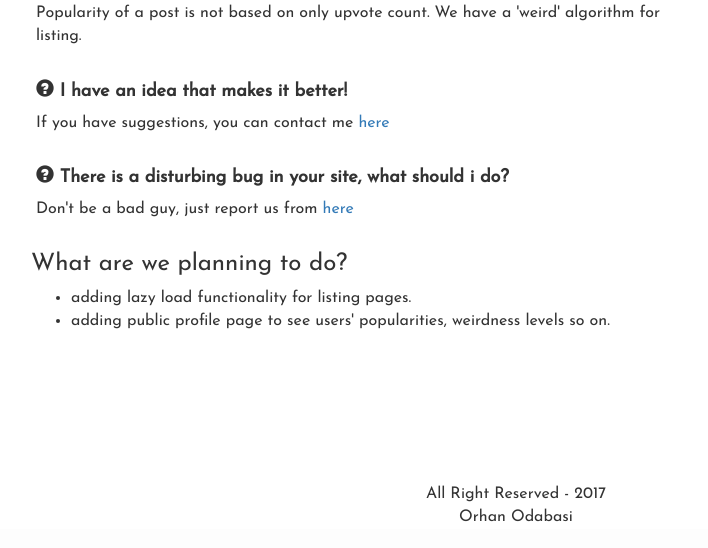
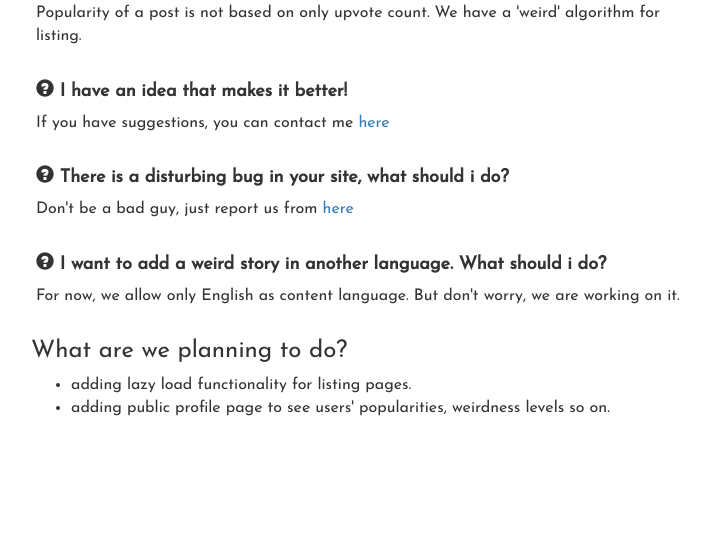
Before and after one commit to OrhanOdabasi/weirdbutreal, a Django app: page /help/ in a window 1280 px wide. Shown: the part 613-1161 px from the top of the page, without its empty margins (124-832 px from the left). Before the commit the page ends 1135 px from the top, so only its background shows below. Run offline with Django 3.2, Linux system fonts and the light colour scheme; data that the repository does not hold is empty; some libraries are stand-ins or nearby versions; some web fonts are replaced.

Commit message:
Model update for supported languages.

```diff
--- a/story/mails.py
+++ b/story/mails.py
@@ -3,7 +3,6 @@ import os
 from sendgrid.helpers.mail import *
 
 # this file includes mail functions to send confirm and reset keys to users
-# sendgrid_api = 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
 sg = sendgrid.SendGridAPIClient(apikey=os.environ.get("SENDGRID_API_KEY"))
 
 confirmation_sender = "confirmation@weirdbutreal.com"
--- a/story/models.py
+++ b/story/models.py
@@ -24,7 +24,6 @@ class Story(models.Model):
     category = models.CharField(choices=categories, max_length=15, verbose_name='Category')
     languages = (
         ('En', 'English'),
-        ('Tr', 'Turkish')
     )
     language = models.CharField(choices=languages, max_length=10, verbose_name='Language')
     popularity = models.IntegerField(default=0, verbose_name='Popularity')
--- a/story/templates/misc/help.html
+++ b/story/templates/misc/help.html
@@ -75,6 +75,16 @@
             Don't be a bad guy, just report us from <a href="mailto:0rh.odabasi+wbrbug@gmail.com">here</a>
           </p>
         </li>
+        <li>
+          <h4>
+            <span class="glyphicon glyphicon-question-sign" ></span>
+            I want to add a weird story in another language. What should i do?
+          </h4>
+          <p>
+            For now, we allow only English as content language. But don't worry, we are working on it.
+          </p>
+        </li>
+
       </ul>
       <h3>What are we planning to do?</h3>
       <ul>
```
Also changed, not shown: story/migrations/0036_auto_20170405_0050.py (added).
